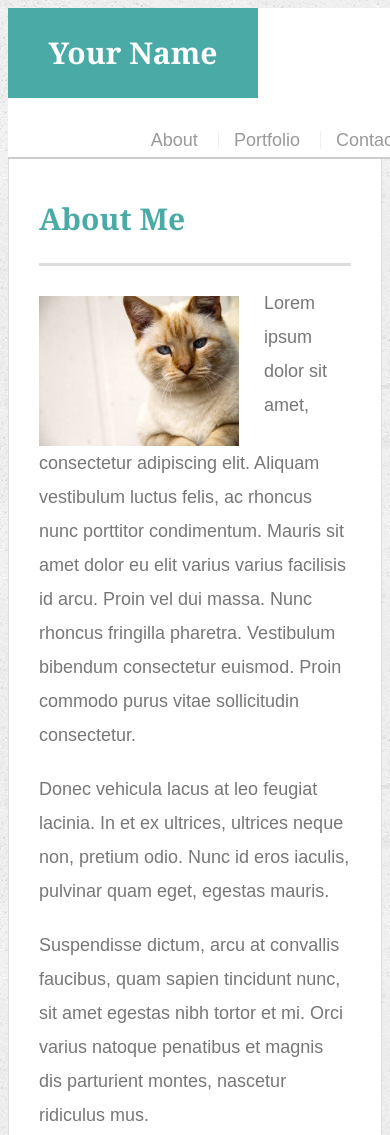
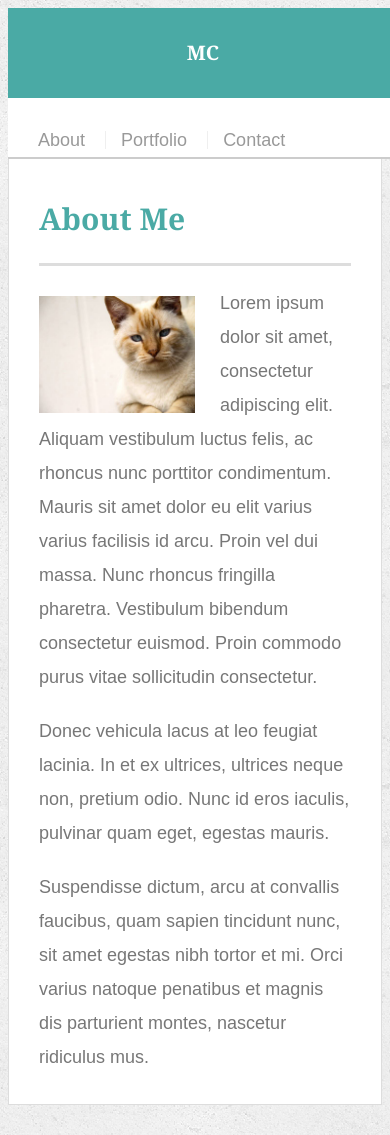
Before and after one commit to Mazinha23/Responsive-Portfolio, a plain HTML site: page index.html in a window 390 px wide. Shown: the top 1135 px of the page. Drawn offline with Linux system fonts and the light colour scheme.

Commit message:
added media queries to adjust page sizing

```diff
--- a/assets/css/style.css
+++ b/assets/css/style.css
@@ -65,10 +65,10 @@ h3 {
 
 #logo {
   float: left;
-  width: 250px;
+  width: 400px;
   height: 90px;
   font-family: Georgia, Times, "Times New Roman", serif;
-  font-size: 30px;
+  font-size: 20px;
   font-weight: 700;
   line-height: 90px;
   color: #ffffff;
@@ -215,3 +215,67 @@ input[type=submit] {
   background: #4aaaa5;
   border: 0 none;
 }
+
+@media (max-width:980px) {
+  #logo{
+    width: 30%;
+    margin: auto;
+  }
+  .auth-image {
+    width:25%;
+
+  }
+  nav {
+    width: 40%;
+
+  }
+  .auth-image {
+    width:40%;
+  }
+  .container {
+    width: 100%;
+    max-width: 980px;
+    margin: 0 auto;
+    clear: both;
+  }
+}
+
+
+@media (max-width:768px) {
+  #logo{
+    width: 40%;
+  }
+  nav {
+    width: 50%;
+  }
+  .auth-image {
+    width: 50%;
+
+  }
+
+  .container {
+    width: 100%;
+    max-width: 980px;
+    margin: 0 auto;
+    clear: both;
+  }
+}
+
+@media (max-width:640px) {
+  #logo{
+    width: 100%;
+  }
+  nav {
+    width: 100%;
+
+  }
+  .work {
+    width:100%;
+  }
+  .container {
+    width: 100%;
+    max-width: 640px;
+    margin: 0 auto;
+    clear: both;
+  }
+}
--- a/index.html
+++ b/index.html
@@ -11,7 +11,7 @@
 
   <header id="masthead">
     <div class="container">
-      <a href="index.html" id="logo">Your Name</a>
+      <a href="index.html" id="logo">MC</a>
       <nav>
         <a href="index.html">About</a>
         <a href="portfolio.html">Portfolio</a>
@@ -26,11 +26,16 @@
 
       <img src="assets/images/cat.jpg" class="auth-image" alt="Your Name">
 
-      <p>Lorem ipsum dolor sit amet, consectetur adipiscing elit. Aliquam vestibulum luctus felis, ac rhoncus nunc porttitor condimentum. Mauris sit amet dolor eu elit varius varius facilisis id arcu. Proin vel dui massa. Nunc rhoncus fringilla pharetra. Vestibulum bibendum consectetur euismod. Proin commodo purus vitae sollicitudin consectetur.</p>
+      <p>Lorem ipsum dolor sit amet, consectetur adipiscing elit. Aliquam vestibulum luctus felis, ac rhoncus nunc
+        porttitor condimentum. Mauris sit amet dolor eu elit varius varius facilisis id arcu. Proin vel dui massa. Nunc
+        rhoncus fringilla pharetra. Vestibulum bibendum consectetur euismod. Proin commodo purus vitae sollicitudin
+        consectetur.</p>
 
-      <p>Donec vehicula lacus at leo feugiat lacinia. In et ex ultrices, ultrices neque non, pretium odio. Nunc id eros iaculis, pulvinar quam eget, egestas mauris.</p>
+      <p>Donec vehicula lacus at leo feugiat lacinia. In et ex ultrices, ultrices neque non, pretium odio. Nunc id eros
+        iaculis, pulvinar quam eget, egestas mauris.</p>
 
-      <p>Suspendisse dictum, arcu at convallis faucibus, quam sapien tincidunt nunc, sit amet egestas nibh tortor et mi. Orci varius natoque penatibus et magnis dis parturient montes, nascetur ridiculus mus.</p>
+      <p>Suspendisse dictum, arcu at convallis faucibus, quam sapien tincidunt nunc, sit amet egestas nibh tortor et mi.
+        Orci varius natoque penatibus et magnis dis parturient montes, nascetur ridiculus mus.</p>
 
     </section>
 
```
